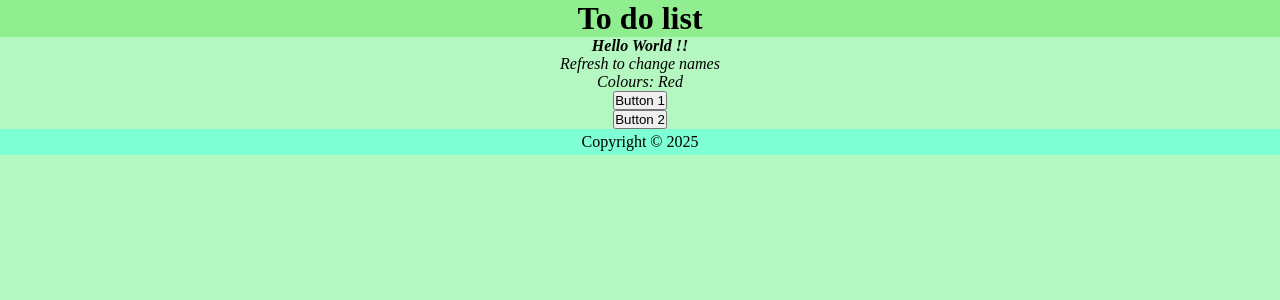
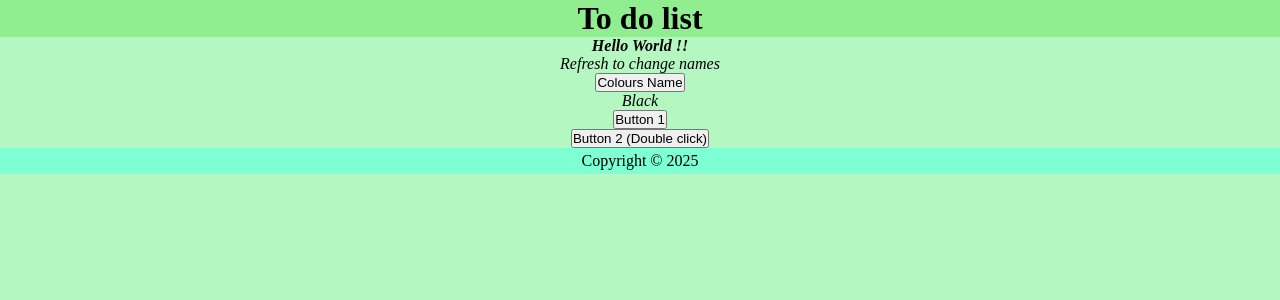
Before and after one commit to coddzz/react, a React (Create React App) app: page / in a window 1280 px wide. Shown: the top 300 px of the page. Built offline with nearby package versions, Linux system fonts and the light colour scheme.

Commit message:
useState Hooks

```diff
--- a/src/Content.js
+++ b/src/Content.js
@@ -1,11 +1,12 @@
-import React from 'react'
+import React, { useState } from 'react'
 
 const Content = () => {
 
+    const [coloursName, setName] = useState("Black");
     function handleNameChange() {
         const names = ['Black','White','Red','Green','Blue'];
         const int = Math.floor(Math.random()*5);
-        return names[int];
+        setName(names[int]);
     }
 
     const handleClick = () =>{
@@ -20,10 +21,11 @@ const Content = () => {
             <i>
                 <b>Hello World !!</b>
                 <p>Refresh to change names</p>
-                <p>Colours: {handleNameChange()} </p>
+                <button onClick={handleNameChange}>Colours Name </button>
+                <p>{coloursName}</p>
             </i>
             <button onClick={handleClick}> Button 1 </button>
-            <button onDoubleClick={() => handleClick2("Hello World!!")}> Button 2 </button>
+            <button onDoubleClick={() => handleClick2("Hello World!!")}> Button 2 (Double click)</button>
         </main>
     )
 }
```
